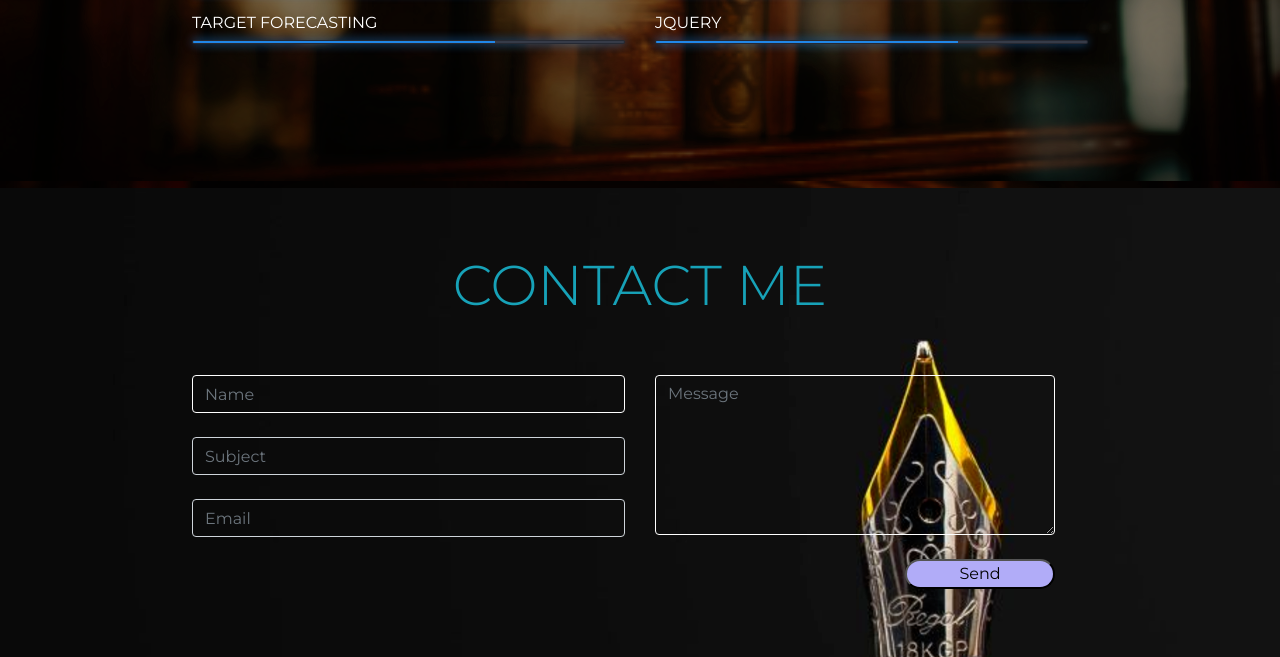
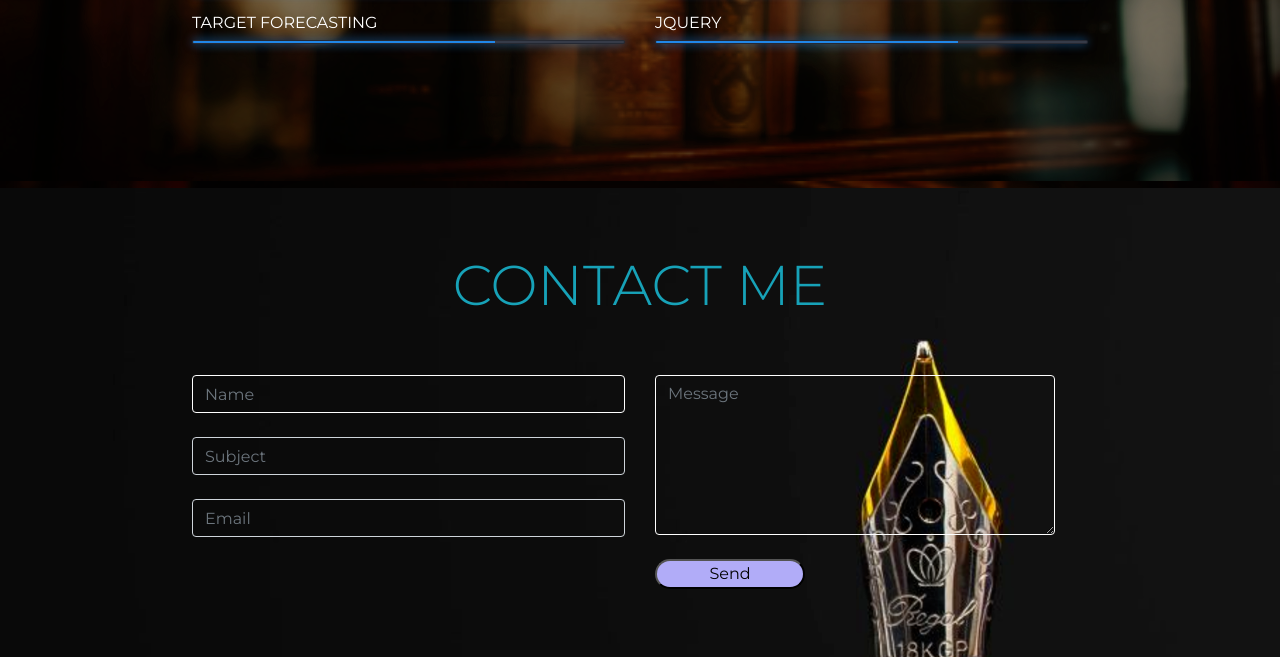
Before and after one commit to RofriFP/RofriFP.github.io, a plain HTML site: page index.html in a window 1280 px wide. Shown: the part 3200-3857 px from the top of the page. Drawn offline with nearby package versions, Linux system fonts and the light colour scheme; a web font is replaced by a local one.

Commit message:
Update RofriCV.css

```diff
--- a/RofriCV.css
+++ b/RofriCV.css
@@ -104,22 +104,13 @@ body{
   }
 
 #submit {
-    position: relative;
     width: 150px;
-    display: inline-block;
     height: 30px;
     background: rgb(177, 172, 248);
-    margin-right: 40px;
-    margin-left: 40px;
 }
 
 .transparent-input{
     background-color:transparent;
-}
-
- #submit {
-     margin-right: 0px;
-     margin-left: 250px;
 }
 
 /* SKILL BAR */
```
